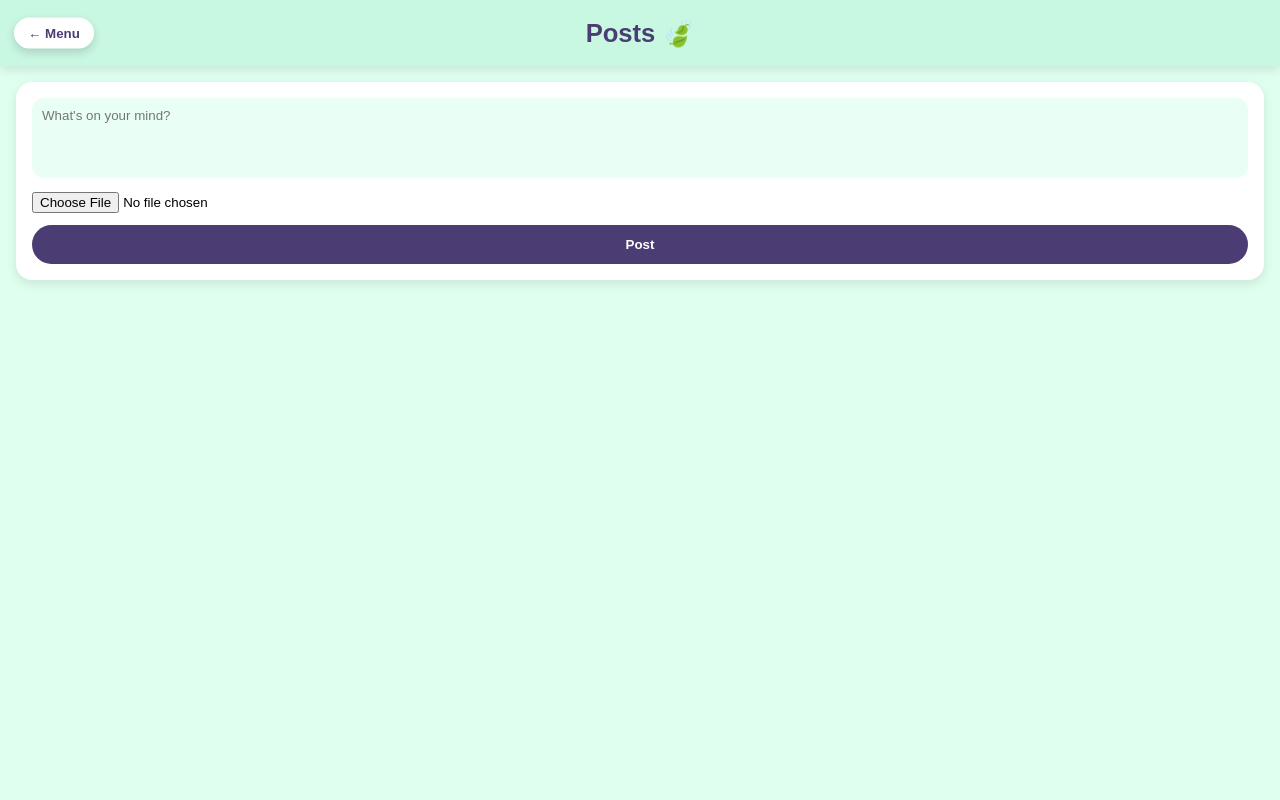
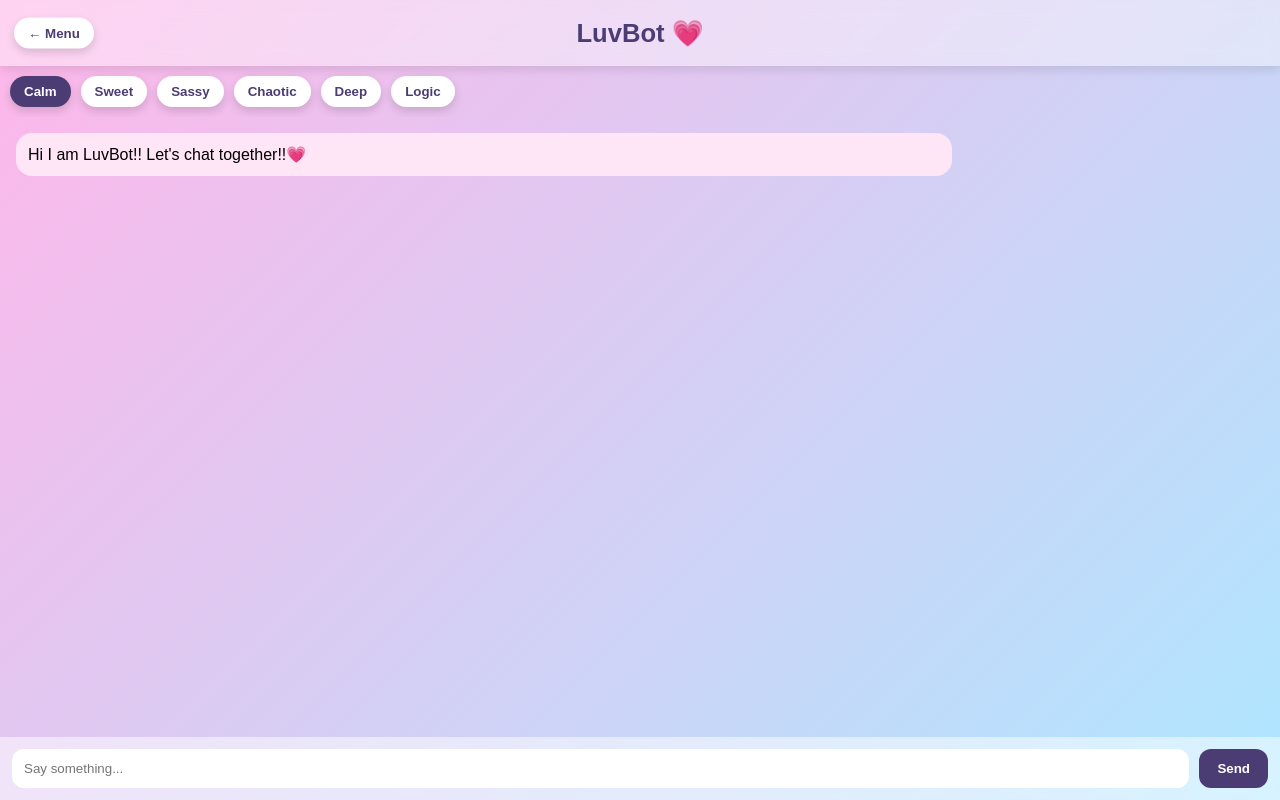
Before and after one commit to 27022023/LuvChat-, a plain HTML site: page posts.html in a window 1280 px wide. Drawn offline with Linux system fonts and the light colour scheme.

Commit message:
Update posts.html

```diff
--- a/posts.html
+++ b/posts.html
@@ -2,21 +2,22 @@
 <html lang="en">
 <head>
 <meta charset="UTF-8">
-<title>LuvChat – Posts</title>
+<title>LuvBot – Chat</title>
 
 <style>
   * { margin: 0; padding: 0; box-sizing: border-box; font-family: Arial; }
 
   body {
-    background: #DFFFEF; /* mint green */
     height: 100vh;
     display: flex;
     flex-direction: column;
+    background: linear-gradient(135deg, #FFB6E9, #AEE6FF);
   }
 
   /* Header */
   .header {
-    background: #C8F7E2; /* lighter mint */
+    background: rgba(255,255,255,0.4);
+    backdrop-filter: blur(10px);
     padding: 18px;
     text-align: center;
     font-size: 1.6rem;
@@ -26,7 +27,6 @@
     box-shadow: 0 4px 10px rgba(0,0,0,0.1);
   }
 
-  /* Back button */
   .back-btn {
     position: absolute;
     left: 14px;
@@ -42,85 +42,93 @@
     box-shadow: 0 4px 10px rgba(0,0,0,0.15);
   }
 
-  /* Create Post Box */
-  .create-box {
-    background: white;
-    margin: 16px;
-    padding: 16px;
-    border-radius: 16px;
-    box-shadow: 0 4px 12px rgba(0,0,0,0.1);
+  /* Personality selector */
+  .personality-bar {
+    display: flex;
+    gap: 10px;
+    padding: 10px;
+    overflow-x: auto;
   }
 
-  .create-box textarea {
-    width: 100%;
-    height: 80px;
+  .mode {
+    padding: 8px 14px;
+    background: white;
+    border-radius: 999px;
+    border: none;
+    cursor: pointer;
+    font-weight: bold;
+    color: #4b3d73;
+    box-shadow: 0 4px 10px rgba(0,0,0,0.15);
+    white-space: nowrap;
+  }
+
+  .mode.active {
+    background: #4b3d73;
+    color: white;
+  }
+
+  /* Chat area */
+  .chat {
+    flex: 1;
+    overflow-y: auto;
+    padding: 16px;
+  }
+
+  .bubble {
+    max-width: 75%;
+    padding: 12px;
+    border-radius: 16px;
+    margin-bottom: 12px;
+    animation: fadeIn 0.3s ease;
+  }
+
+  .user {
+    background: #ffffff;
+    margin-left: auto;
+  }
+
+  .bot {
+    background: #ffe6f7;
+    margin-right: auto;
+  }
+
+  @keyframes fadeIn {
+    from { opacity: 0; transform: translateY(8px); }
+    to { opacity: 1; transform: translateY(0); }
+  }
+
+  /* Input area */
+  .input-area {
+    display: flex;
+    padding: 12px;
+    gap: 10px;
+    background: rgba(255,255,255,0.5);
+    backdrop-filter: blur(10px);
+  }
+
+  .input-area input {
+    flex: 1;
+    padding: 12px;
     border-radius: 12px;
     border: none;
-    padding: 10px;
-    background: #E9FFF6; /* soft mint */
-    resize: none;
     outline: none;
   }
 
-  .create-box input {
-    margin-top: 10px;
-  }
-
-  .post-btn {
-    margin-top: 12px;
-    width: 100%;
-    padding: 12px;
-    border-radius: 999px;
+  .input-area button {
+    padding: 12px 18px;
+    border-radius: 12px;
     border: none;
-    background: #4b3d73; /* lavender‑purple accent */
+    background: #4b3d73;
     color: white;
     font-weight: bold;
     cursor: pointer;
   }
 
-  /* Feed */
-  .feed {
-    flex: 1;
-    overflow-y: auto;
-    padding: 10px 16px;
-  }
-
-  .post {
-    background: white;
-    padding: 16px;
-    margin-bottom: 16px;
-    border-radius: 16px;
-    box-shadow: 0 4px 12px rgba(0,0,0,0.1);
-  }
-
-  .post-text {
-    font-size: 1rem;
-    color: #444;
+  /* Typing indicator */
+  .typing {
+    font-style: italic;
+    color: #4b3d73;
     margin-bottom: 10px;
-  }
-
-  .post img {
-    width: 100%;
-    border-radius: 12px;
-    margin-bottom: 10px;
-  }
-
-  .post-footer {
-    display: flex;
-    justify-content: space-between;
-    align-items: center;
-  }
-
-  .like-btn {
-    background: none;
-    border: none;
-    font-size: 1.3rem;
-    cursor: pointer;
-  }
-
-  .timestamp {
-    font-size: 0.8rem;
-    color: #777;
   }
 </style>
 </head>
@@ -129,87 +137,104 @@
 
 <div class="header">
   <button class="back-btn" onclick="location.href='index.html'">← Menu</button>
-  Posts 🍃
+  LuvBot 💗
 </div>
 
-<div class="create-box">
-  <textarea id="postText" placeholder="What's on your mind?"></textarea>
-  <input type="file" id="postImage" accept="image/*">
-  <button class="post-btn" onclick="createPost()">Post</button>
+<!-- Personality Selector -->
+<div class="personality-bar">
+  <button class="mode active" data-mode="calm">Calm</button>
+  <button class="mode" data-mode="sweet">Sweet</button>
+  <button class="mode" data-mode="sassy">Sassy</button>
+  <button class="mode" data-mode="chaotic">Chaotic</button>
+  <button class="mode" data-mode="deep">Deep</button>
+  <button class="mode" data-mode="logic">Logic</button>
 </div>
 
-<div class="feed" id="feed"></div>
+<!-- Chat -->
+<div class="chat" id="chat"></div>
+
+<!-- Input -->
+<div class="input-area">
+  <input type="text" id="userInput" placeholder="Say something...">
+  <button onclick="sendMessage()">Send</button>
+</div>
 
 <script>
-  let posts = JSON.parse(localStorage.getItem("luvchat_posts") || "[]");
+  let mode = "calm";
 
-  function renderPosts() {
-    const feed = document.getElementById("feed");
-    feed.innerHTML = "";
+  const chat = document.getElementById("chat");
 
-    posts.slice().reverse().forEach((post, index) => {
-      const div = document.createElement("div");
-      div.classList.add("post");
+  // FIRST MESSAGE
+  addBot("Hi I am LuvBot!! Let's chat together!!💗");
 
-      let html = `<div class="post-text">${post.text}</div>`;
+  // PERSONALITY RESPONSES
+  const responses = {
+    calm: (msg) => `I hear you. ${msg} sounds important. Tell me more.`,
+    sweet: (msg) => `Aww really? 💗 That’s actually so sweet. What else is on your mind?`,
+    sassy: (msg) => `Oh wow, bold of you to say "${msg}". Go on then 😏`,
+    chaotic: (msg) => `BRO WHAT DO YOU MEAN "${msg.toUpperCase()}" 💀`,
+    deep: (msg) => `Interesting… "${msg}" says a lot about how you're feeling. Why do you think that is?`,
+    logic: (msg) => `Analyzing input: "${msg}". Conclusion: valid. Continue.`
+  };
 
-      if (post.image) {
-        html += `<img src="${post.image}">`;
-      }
-
-      html += `
-        <div class="post-footer">
-          <button class="like-btn" onclick="likePost(${posts.length - 1 - index})">💗 ${post.likes}</button>
-          <div class="timestamp">${post.time}</div>
-        </div>
-      `;
-
-      div.innerHTML = html;
-      feed.appendChild(div);
-    });
+  // Add message bubbles
+  function addUser(text) {
+    const div = document.createElement("div");
+    div.className = "bubble user";
+    div.textContent = text;
+    chat.appendChild(div);
+    chat.scrollTop = chat.scrollHeight;
   }
 
-  function createPost() {
-    const text = document.getElementById("postText").value;
-    const imageInput = document.getElementById("postImage");
-
-    if (!text && !imageInput.files.length) {
-      alert("Write something or add a photo.");
-      return;
-    }
-
-    const reader = new FileReader();
-    reader.onload = function() {
-      const newPost = {
-        text,
-        image: imageInput.files.length ? reader.result : null,
-        likes: 0,
-        time: new Date().toLocaleString()
-      };
-
-      posts.push(newPost);
-      localStorage.setItem("luvchat_posts", JSON.stringify(posts));
-
-      document.getElementById("postText").value = "";
-      document.getElementById("postImage").value = "";
-
-      renderPosts();
-    };
-
-    if (imageInput.files.length) {
-      reader.readAsDataURL(imageInput.files[0]);
-    } else {
-      reader.onload();
-    }
+  function addBot(text) {
+    const div = document.createElement("div");
+    div.className = "bubble bot";
+    div.textContent = text;
+    chat.appendChild(div);
+    chat.scrollTop = chat.scrollHeight;
   }
 
-  function likePost(index) {
-    posts[index].likes++;
-    localStorage.setItem("luvchat_posts", JSON.stringify(posts));
-    renderPosts();
+  // Typing animation
+  function showTyping() {
+    const t = document.createElement("div");
+    t.className = "typing";
+    t.id = "typing";
+    t.textContent = "LuvBot is typing...";
+    chat.appendChild(t);
+    chat.scrollTop = chat.scrollHeight;
   }
 
-  renderPosts();
+  function hideTyping() {
+    const t = document.getElementById("typing");
+    if (t) t.remove();
+  }
+
+  // Send message
+  function sendMessage() {
+    const input = document.getElementById("userInput");
+    const text = input.value.trim();
+    if (!text) return;
+
+    addUser(text);
+    input.value = "";
+
+    showTyping();
+
+    setTimeout(() => {
+      hideTyping();
+      const reply = responses[mode](text);
+      addBot(reply);
+    }, 700);
+  }
+
+  // Switch personality
+  document.querySelectorAll(".mode").forEach(btn => {
+    btn.addEventListener("click", () => {
+      document.querySelectorAll(".mode").forEach(b => b.classList.remove("active"));
+      btn.classList.add("active");
+      mode = btn.dataset.mode;
+    });
+  });
 </script>
 
 </body>
```
